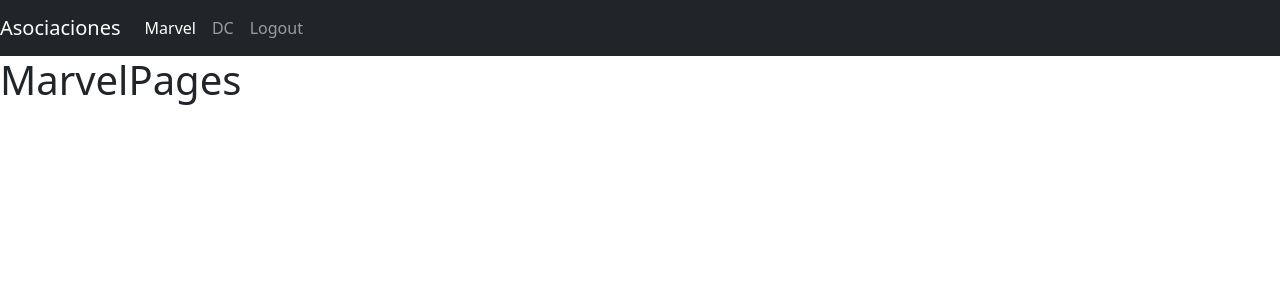
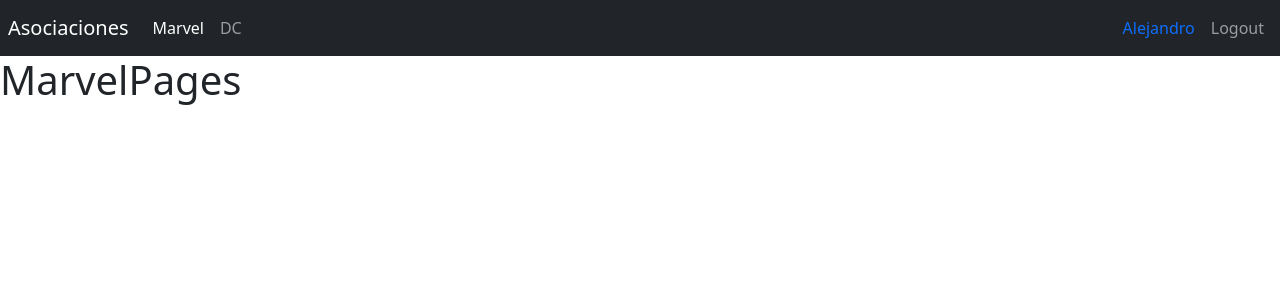
Before and after one commit to alejopua/REACT__07-heros-spa, a React (Vite) app: page /marvel in a window 1280 px wide. Shown: the top 300 px of the page. Built offline with nearby package versions, Linux system fonts and the light colour scheme.

Commit message:
Update Navbar component styling and add user name

```diff
--- a/src/ui/components/Navbar.jsx
+++ b/src/ui/components/Navbar.jsx
@@ -3,7 +3,7 @@ import { Link, NavLink } from 'react-router-dom';
 
 export const Navbar = () => {
     return (
-        <nav className="navbar navbar-expand-sm navbar-dark bg-dark">
+        <nav className="navbar navbar-expand-sm navbar-dark bg-dark p-2">
 
             <Link
                 className="navbar-brand"
@@ -16,14 +16,14 @@ export const Navbar = () => {
                 <div className="navbar-nav">
 
                     <NavLink
-                        className="nav-item nav-link"
+                        className={ ({isActive}) => `nav-item nav-link ${isActive ? 'active' : ''}`}
                         to="/marvel"
                     >
                         Marvel
                     </NavLink>
 
                     <NavLink
-                        className="nav-item nav-link"
+                        className={ ({isActive}) => `nav-item nav-link ${isActive ? 'active' : ''}`}
                         to="/dc"
                     >
                         DC
@@ -31,14 +31,15 @@ export const Navbar = () => {
                 </div>
             </div>
 
-            <div className="navbar-collapse collapse w-100 order-3 dual-collapse2">
+            <div className="navbar-collapse collapse w-100 order-3 dual-collapse2 d-flex justify-content-end">
                 <ul className="navbar-nav ml-auto">
-                    <NavLink
-                        className="nav-item nav-link"
-                        to="/login"
-                    >
-                        Logout
-                    </NavLink>
+                    <span className='nav-item nav-link text-primary'>
+                      Alejandro
+                    </span>
+
+                    <button className='nav-item nav-link btn'>
+                      Logout
+                    </button>
                 </ul>
             </div>
         </nav>
```
